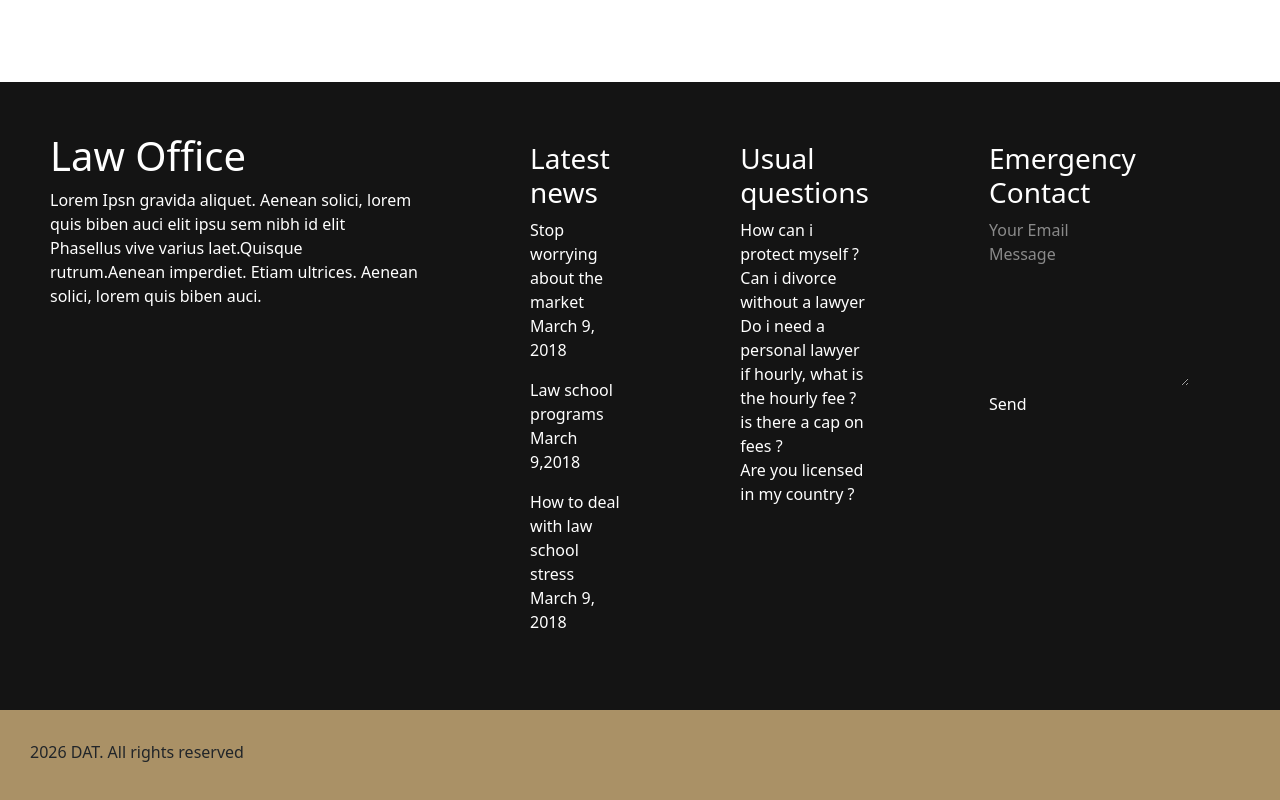
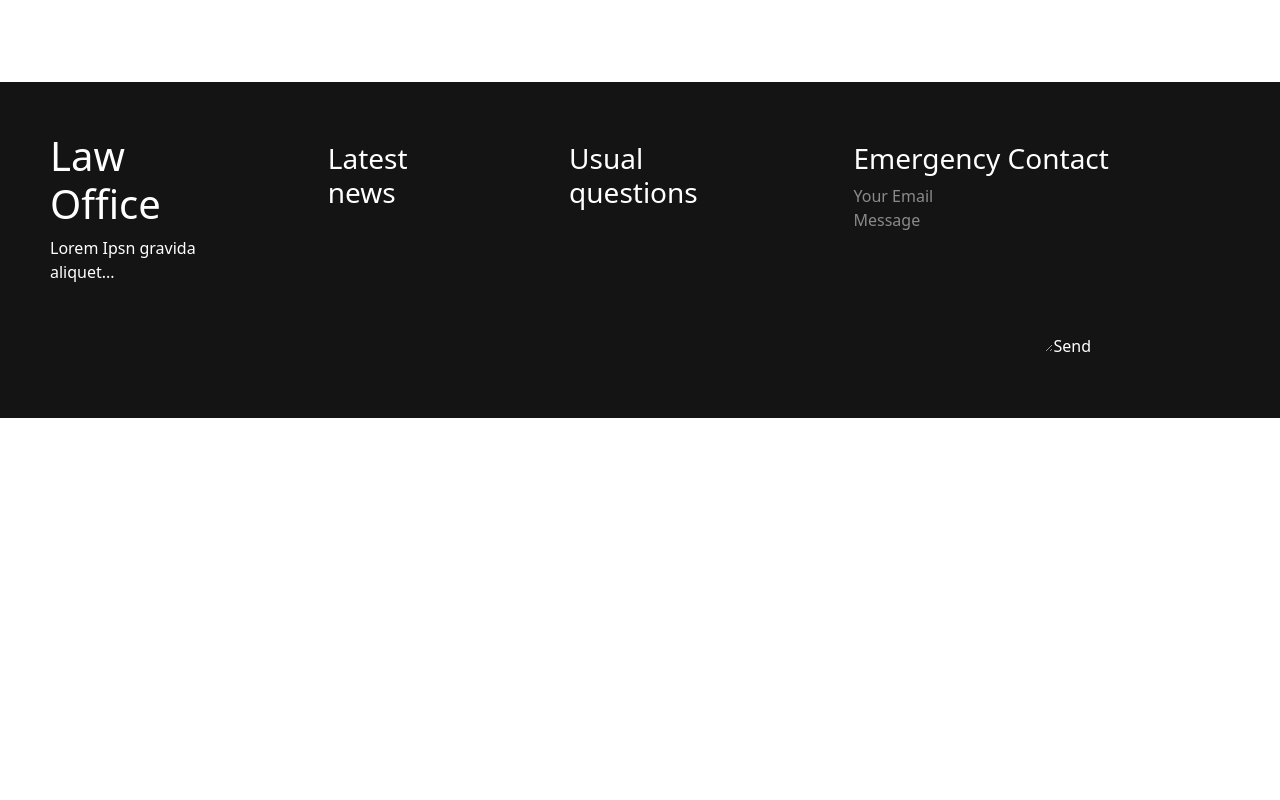
Before and after one commit to Toluwanimicode/Anwalt-Frontend, a React (Vite) app: page /team in a window 1280 px wide. Shown: the part 1740-2540 px from the top of the page. After the commit the page ends 2158 px from the top, so only its background shows below. Built offline with nearby package versions, Linux system fonts and the light colour scheme.

Commit message:
added changes

```diff
--- a/src/components/Footer/Footer.jsx
+++ b/src/components/Footer/Footer.jsx
@@ -1,70 +1,109 @@
-import React from 'react'
+import React, { useState } from 'react'
 import "./Footer.css"
 
 const Footer = () => {
+
+const [formData, setFormData] = useState({
+    email: "",
+    message: ""
+})
+
+const handleChange = (e) => {
+    setFormData({
+        ...formData,
+        [e.target.name]: e.target.value
+    })
+}
+
+const handleSubmit = async (e) => {
+    e.preventDefault()
+
+    try {
+
+        const response = await fetch(
+            "http://localhost:5000/submit-form",
+            {
+                method: "POST",
+                headers: {
+                    "Content-Type": "application/json"
+                },
+                body: JSON.stringify(formData)
+            }
+        )
+
+        const data = await response.json()
+
+        alert(data.message)
+
+        // Clear form after successful submit
+        setFormData({
+            email:"",
+            message:""
+        })
+
+    } catch(error){
+        console.log(error)
+    }
+}
+
 return (
-    <div >
-        <div className='footer-section' >
+<div>
+
+<div className='footer-section'>
+
 <div className='FooterSection-1'>
     <div>
         <h1>Law Office</h1>
-                    <p>Lorem Ipsn gravida aliquet. Aenean solici, lorem quis biben auci elit ipsu sem nibh id elit Phasellus vive varius laet.Quisque rutrum.Aenean imperdiet. Etiam ultrices. Aenean solici, lorem quis biben auci.</p>
-                </div>
-                <div>
-                    <div> {/*This particular div is for the icons*/}
-                        <div></div>
-                        <div></div>
+        <p>
+            Lorem Ipsn gravida aliquet...
+        </p>
     </div>
 </div>
-            </div>
+
 <div className='FooterSection-2'>
     <h3>Latest news</h3>
-                <p>Stop worrying about the market  March 9, 2018</p>
+</div>
 
-                <p>Law school programs
-                    March 9,2018
-                </p>
-
-                <p>How to deal with law school stress
-                    March 9, 2018
-                </p>
-            </div>
 <div className='FooterSection-3'>
     <h3>Usual questions</h3>
-                <p>How can i protect myself ?
-                    <br></br>
-                    Can i divorce without a lawyer
-                    <br></br>
-                    Do i need a personal lawyer
-                    <br></br>
-                    if hourly, what is the hourly fee ?
-                    <br></br>
-                    is there a cap on fees ?
-                    <br></br>
-                    Are you licensed in my country ?
+</div>
 
-                </p>
-            </div>
 <div className='FooterSection-4'>
     <h3>Emergency Contact</h3>
-                <form class="contact-form"  method="POST">
-                    <input type="email" name="email" placeholder="Your Email" required />
-                    <textarea name="message" placeholder="Message" rows="6" required></textarea>
-                    <button type="submit">Send</button>
+
+    <form
+        className="contact-form"
+        onSubmit={handleSubmit}
+    >
+
+        <input
+            type="email"
+            name="email"
+            placeholder="Your Email"
+            value={formData.email}
+            onChange={handleChange}
+            required
+        />
+
+        <textarea
+            name="message"
+            placeholder="Message"
+            rows="6"
+            value={formData.message}
+            onChange={handleChange}
+            required
+        />
+
+        <button type="submit">
+            Send
+        </button>
+
     </form>
+
 </div>
+
 </div>
-            <div className='footer-end'>
-                <div>
-                        <p>2026 DAT. All rights reserved</p>
-                </div>
-                <div>
-                    <div></div>
-                    <div></div>
-                    <div></div>
-                    <div></div>
-                </div>
-            </div>
+
 </div>
 )
 }
```
Lines whose indentation alone changed are shown as unchanged.
